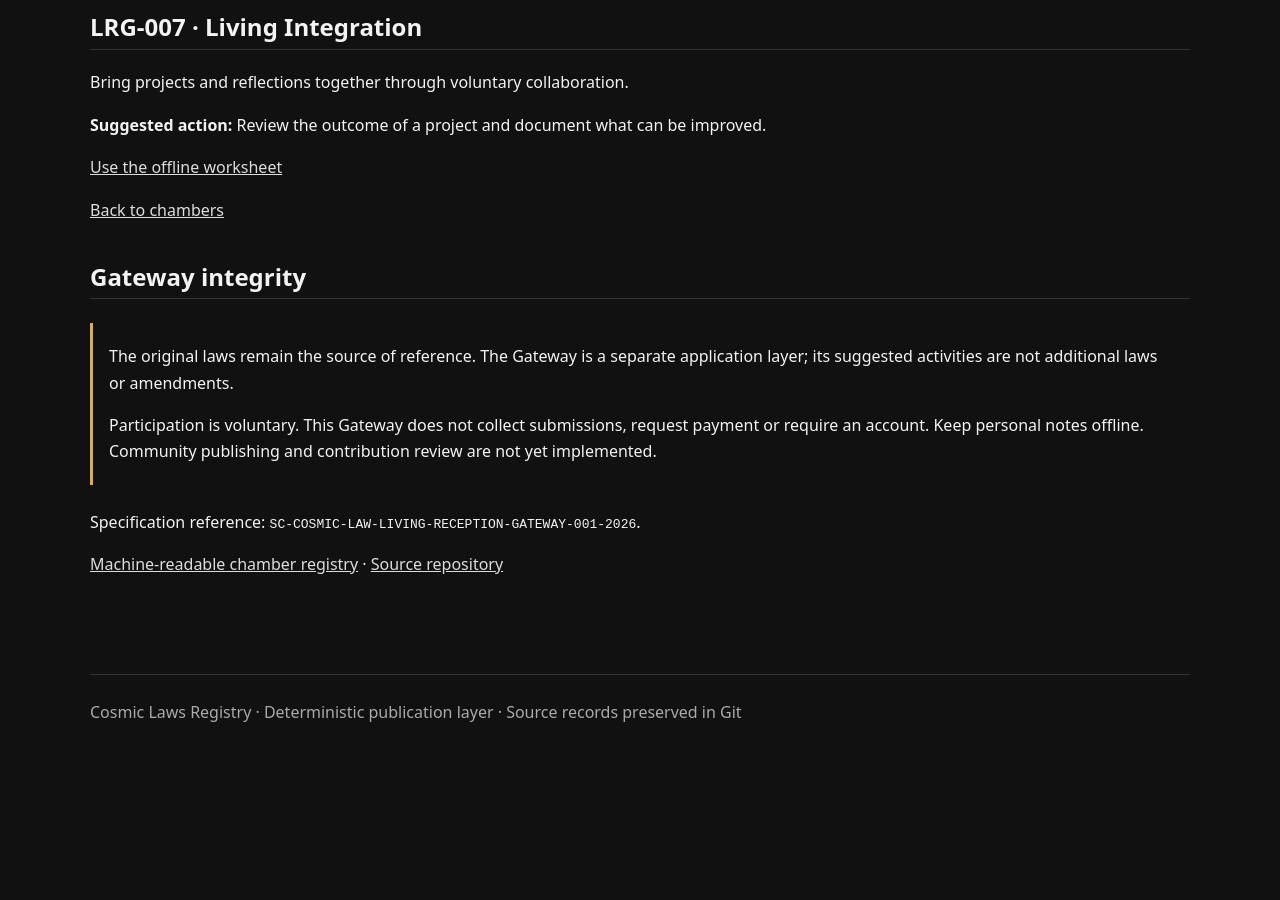
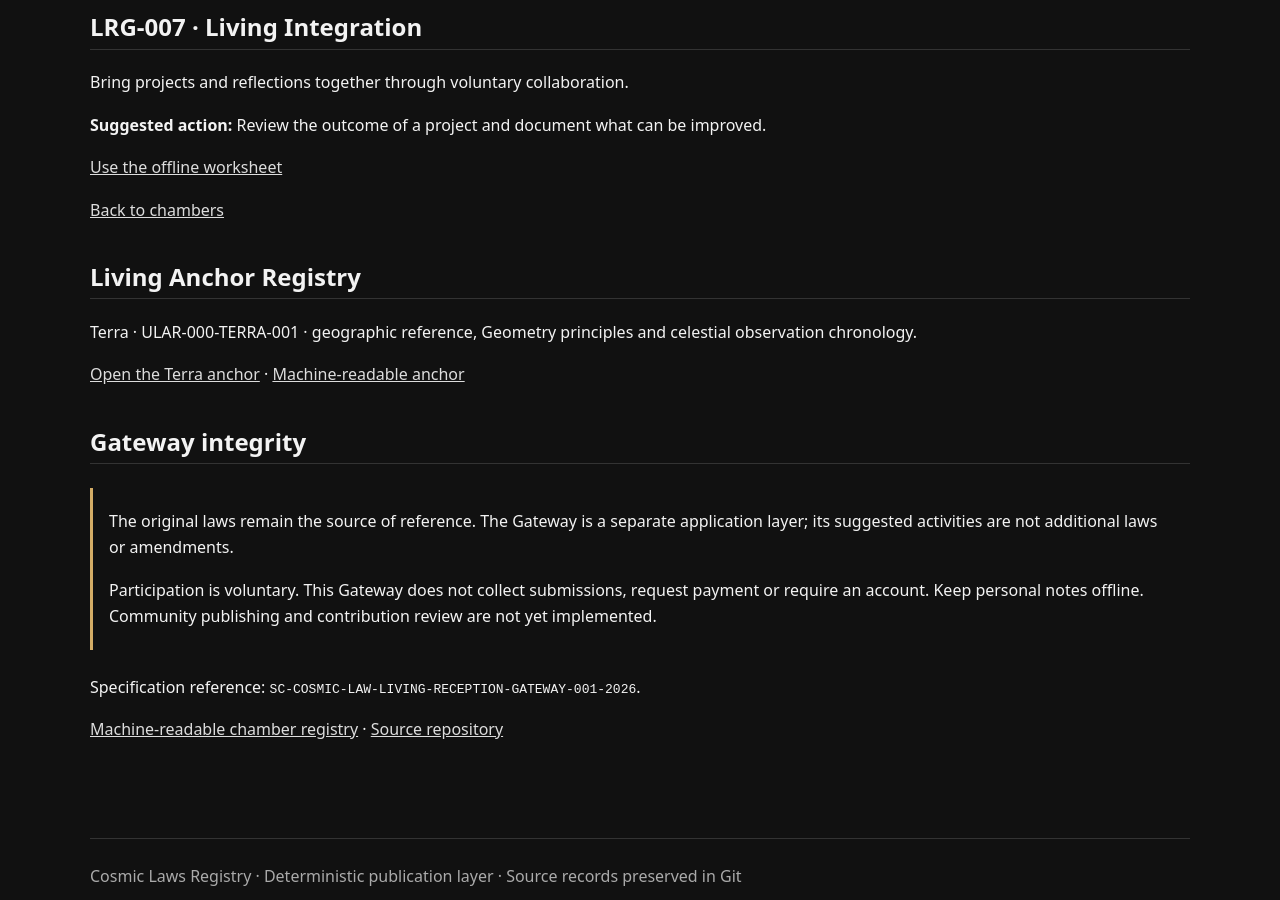
Before and after one commit to FlameOS-Hash/cosmic-laws-wiki, a Jekyll site: the page built from docs/gateway/index.html, in a window 1280 px wide and 900 px high, scrolled down 2698 px. Built offline with Jekyll 4.4.1, drawn with Linux system fonts in a browser that asks for light colours; before the commit the page ends 3471 px from its top, so only the background shows below that.

Commit message:
Connect first Living Anchor to Gateway

```diff
--- a/docs/gateway/index.html
+++ b/docs/gateway/index.html
@@ -96,6 +96,12 @@ permalink: /gateway/
   <p><a href="#chamber-title">Back to chambers</a></p>
 </section>
 
+<section aria-labelledby="living-anchors">
+  <h2 id="living-anchors">Living Anchor Registry</h2>
+  <p>Terra · ULAR-000-TERRA-001 · geographic reference, Geometry principles and celestial observation chronology.</p>
+  <p><a href="{{ '/gateway/anchors/terra/' | relative_url }}">Open the Terra anchor</a> · <a href="{{ '/gateway/anchors/terra.json' | relative_url }}">Machine-readable anchor</a></p>
+</section>
+
 <section aria-labelledby="integrity">
   <h2 id="integrity">Gateway integrity</h2>
   <div class="gateway-note">
```
